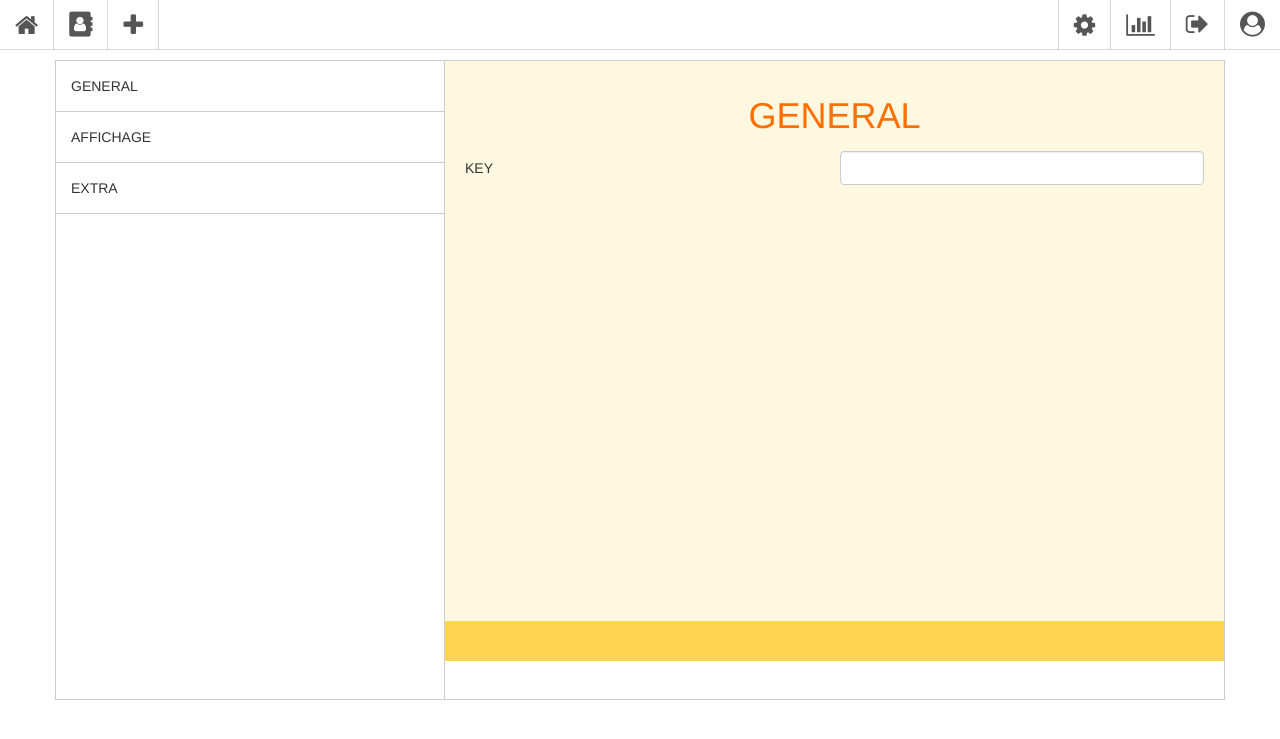
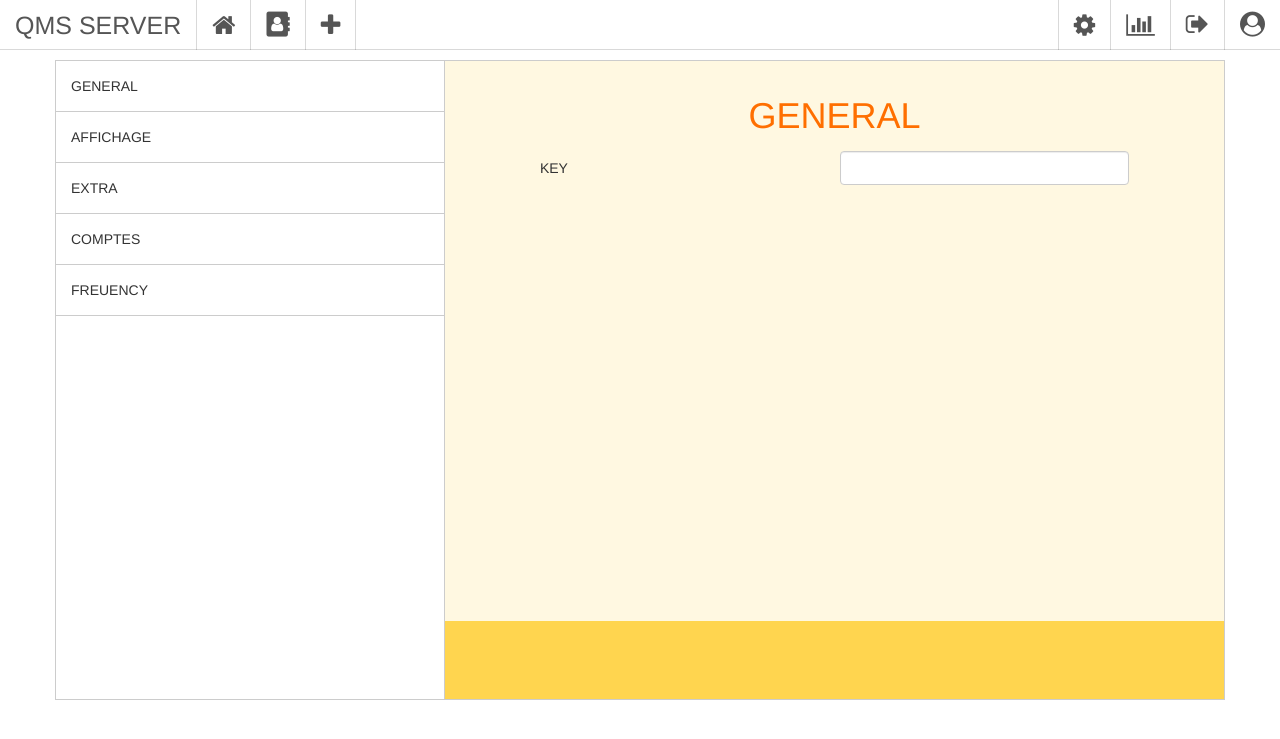
Before and after one commit to doublevie/QMS, a PHP site: page /settings.php in a window 1280 px wide. Shown: the top 739 px of the page. Run offline with PHP 8.4, Linux system fonts and the light colour scheme.

Commit message:
updated loadTab function

```diff
--- a/app/settings.js
+++ b/app/settings.js
@@ -1,8 +1,22 @@
 
 
-function loadTab(x) {
+function loadTab(x,el) {
   if (_('.activeTab')) _('.activeTab').classList.remove('activeTab');
+  if (_('.currentLi')) _('.currentLi').classList.remove('currentLi');
   _('[data-tab="'+x+'"]').classList.add('activeTab');
+  if (el) el.classList.add('currentLi');
 }
 
-window.onload = function(){loadTab(0)}
+window.onload = function(){
+  loadTab(0);
+// document.body.style.opacity = 1;
+}
+
+
+
+function save(el) {
+var key = el.name , val = el.value;
+console.log('key '+key+'; value='+val);
+
+
+}
--- a/assets/css/main.css
+++ b/assets/css/main.css
@@ -35,7 +35,7 @@ transition: all 0.8s ease;overflow: hidden;margin: 0;
 .settingsWell h1 {color:#FF6F00;text-align: center;}
 
 
-table.settingsTable {width:100%;}
+table.settingsTable {width:80%;margin:0 auto;}
 table.settingsTable tr td {padding: 5px;width:50%}
 table.settingsTable form-control {height: 20px;padding-top:3px;padding-bottom:3px}
 
@@ -51,3 +51,4 @@ margin: 0;padding:0;
   border-bottom: 1px solid rgba(0, 0, 0, 0.2);
   cursor: pointer;
 }
+.settingsUl li.currentLi , .settingsUl li:hover {background: rgba(0,0,0,0.04)}
--- a/inc/menu.php
+++ b/inc/menu.php
@@ -1,5 +1,6 @@
 <div class="mainmenu">
 <ul>
+<li><a href="main.php">QMS SERVER</li>
 <li><a href="main.php"><i class="fa fa-home"></i></a></li>
 <li> <i class="fa fa-address-book"> </i></li>
 <li><a href="#"><i class="fa fa-plus"></i></a></li>
--- a/settings.php
+++ b/settings.php
@@ -18,9 +18,11 @@
 <div class="row">
 <div class="col-sm-4 bord" style='padding:0'>
   <ul class="settingsUl">
-  <li onclick="loadTab(0)">GENERAL</li>
-  <li onclick="loadTab(1)">AFFICHAGE</li>
-  <li onclick="loadTab(2)">EXTRA</li>
+  <li onclick="loadTab(0,this)">GENERAL</li>
+  <li onclick="loadTab(1,this)">AFFICHAGE</li>
+  <li onclick="loadTab(2,this)">EXTRA</li>
+  <li onclick="loadTab(3,this)">COMPTES</li>
+  <li onclick="loadTab(4,this)">FREUENCY</li>
   </ul>
 </div>
 <div class="col-sm-8 bord" style="border-left:none">
@@ -30,7 +32,7 @@
 <table class="settingsTable">
 <tr>
   <td>KEY</td>
-  <td><input type="text" class="form-control" name="val" value=""></td>
+  <td><input type="text" class="form-control" name="val" value="" onkeyup="save(this)"></td>
 </tr>
 </table>
 
@@ -38,13 +40,27 @@
 </div>
 <div class="settingsWell" data-tab="1">
   <div class="inner">
-    <h1>AFFICHAGE TAB</h1>
+    <h1>AFFICHAGE </h1>
 
   </div>
 </div>
 <div class="settingsWell" data-tab="2">
   <div class="inner">
-    <h1>EXTRA TAB</h1>
+    <h1>EXTRA </h1>
+
+  </div>
+</div>
+
+<div class="settingsWell" data-tab="3">
+  <div class="inner">
+    <h1>COMPTES </h1>
+
+  </div>
+</div>
+
+<div class="settingsWell" data-tab="4">
+  <div class="inner">
+    <h1>FREQUENCY </h1>
 
   </div>
 </div>
```
